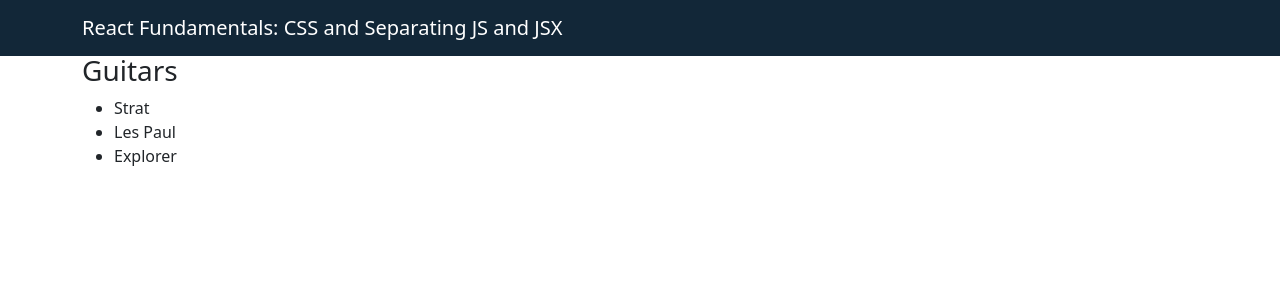
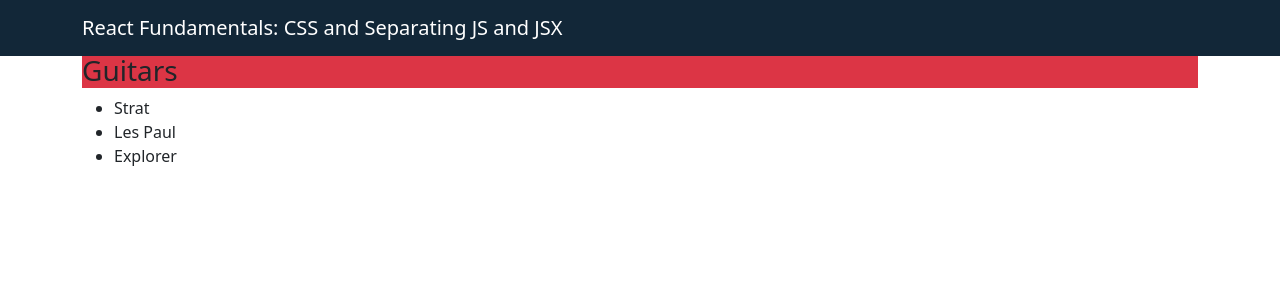
Before and after one commit to SanazBHMN/react-18, a React (Create React App) app: page / in a window 1280 px wide. Shown: the top 300 px of the page. Built offline with nearby package versions, Linux system fonts and the light colour scheme.

Commit message:
default props

```diff
--- a/src/List.js
+++ b/src/List.js
@@ -2,9 +2,11 @@ import ListItem from "./ListItem";
 import PropTypes from "prop-types";
 
 const List = (props) => {
+  let css = `bg-${props.background}`;
+
   return (
     <>
-      <h3>{props.title}</h3>
+      <h3 className={css}>{props.title}</h3>
       <ul>
         {props.items.map((item) => (
           <ListItem key={item.index} text={item} />
```
